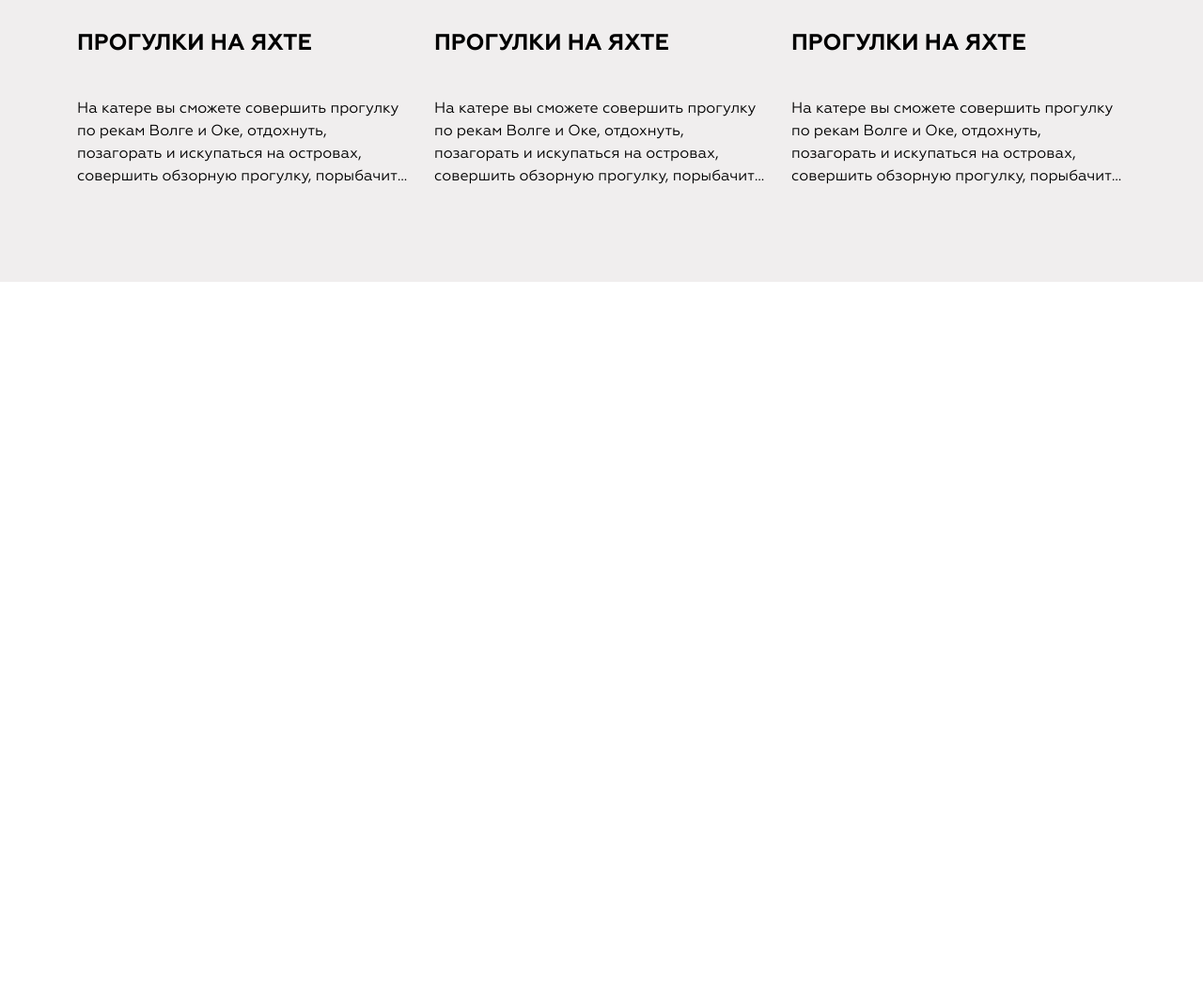
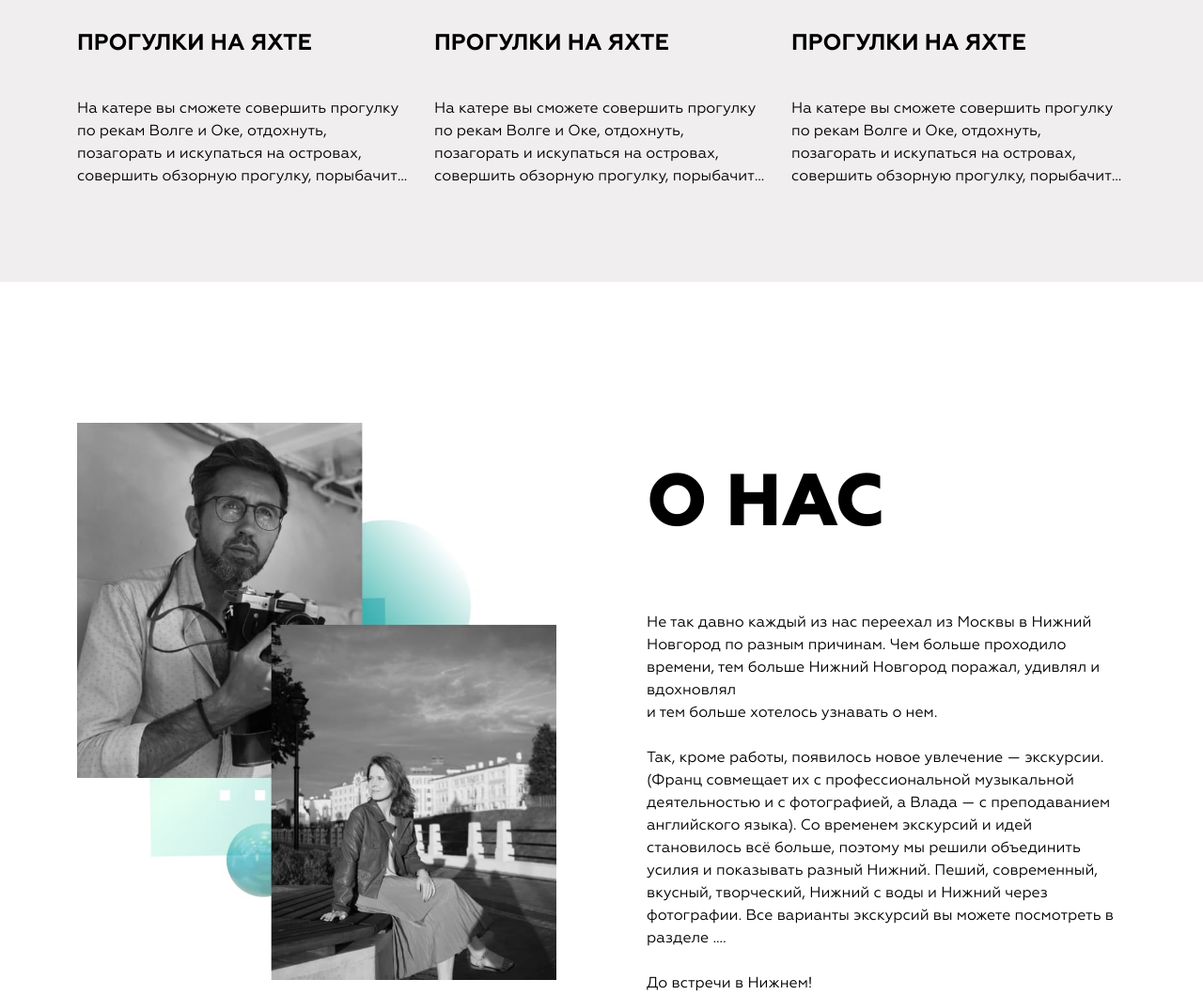
Before and after one commit to acr0matic/guide_nn, a website: page src/index.html in a window 1280 px wide. Shown: the part 1675-2734 px from the top of the page at 94% size. Before the commit the page ends 1975 px from the top, so only its background shows below. Drawn offline with nearby package versions, Linux system fonts and the light colour scheme; some packages are replaced by stand-ins of ours; files that its build step writes are made by us from their sources; a script that the page names is missing.

Commit message:
feat: "о нас"

```diff
--- a/src/index.html
+++ b/src/index.html
@@ -316,6 +316,54 @@
       </div>
       <!-- /.container -->
     </section>
+
+    <section id="about" class="section">
+      <div class="container">
+        <div class="about">
+          <div class="row">
+            <div class="col-12 col-lg-6 pe-lg-5">
+              <div class="section__header d-block d-lg-none">
+                <h2 class="section__title section__title--big">
+                  О нас
+                </h2>
+              </div>
+              <!-- /.section__header -->
+
+              <picture class="about__picture lazy d-sm-block d-md-none d-lg-block">
+                <img class="image image--cover lazy__item" data-src="img/layout/page/index/about/picture.jpg" src="img/layout/page/index/about/picture-thumb.jpg"" alt="">
+                <img class=" preloader" src="img/preloader.svg" alt="">
+              </picture>
+            </div>
+            <!-- /.col-6 -->
+
+            <div class="col-12 col-lg-6 ps-4 ps-lg-5 mt-sm-4 mt-md-0 pt-xl-5">
+              <div class="section__header d-none d-lg-block">
+                <h2 class="section__title section__title--big">
+                  О нас
+                </h2>
+              </div>
+              <!-- /.section__header -->
+
+              <p>
+                Не так давно каждый из нас переехал из Москвы в Нижний Новгород по разным причинам. Чем больше проходило времени, тем больше Нижний Новгород поражал, удивлял и вдохновлял
+                <br>
+                и тем больше хотелось узнавать о нем.
+                <br> <br>
+                Так, кроме работы, появилось новое увлечение — экскурсии. (Франц совмещает их с профессиональной музыкальной деятельностью и с фотографией, а Влада — с преподаванием английского языка). Со временем экскурсий и идей становилось всё больше, поэтому мы решили объединить усилия и показывать разный Нижний. Пеший, современный, вкусный,
+                творческий, Нижний
+                с воды и Нижний через фотографии. Все варианты экскурсий вы можете посмотреть в разделе ….
+                <br> <br>
+                До встречи в Нижнем!
+              </p>
+            </div>
+            <!-- /.col-6 -->
+          </div>
+          <!-- /.row -->
+        </div>
+        <!-- /.about -->
+      </div>
+      <!-- /.container -->
+    </section>
   </main>
 
   <!-- Подвал -->
--- a/src/scss/components/section/_section.scss
+++ b/src/scss/components/section/_section.scss
@@ -32,5 +32,18 @@
     font-size: $font-size__title--medium;
 
     text-transform: uppercase;
+
+    &--big {
+      @include breakpoint($breakpoint-laptop) {
+        font-size: $font-size__title--medium + 10px;
+      }
+
+      @include breakpoint($breakpoint-tablet) {
+        font-size: $font-size__title--medium;
+      }
+
+      font-size: $font-size__title--large;
+      line-height: 1;
+    }
   }
 }
--- a/src/scss/layout/page/_main.scss
+++ b/src/scss/layout/page/_main.scss
@@ -1,2 +1,3 @@
 @import "index/advantage";
 @import "index/tour";
+@import "index/about";
--- /dev/null
+++ b/src/scss/layout/page/index/_about.scss
@@ -0,0 +1,14 @@
+#about {
+}
+
+.about {
+  &__picture {
+    @include breakpoint($breakpoint-tablet--large) {
+      width: 60%;
+    }
+
+    @include breakpoint($breakpoint-tablet) {
+      width: 100%;
+    }
+  }
+}
```
Also changed, not shown: src/img/layout/page/index/about/picture-thumb.jpg (added), src/img/layout/page/index/about/picture.jpg (added).
